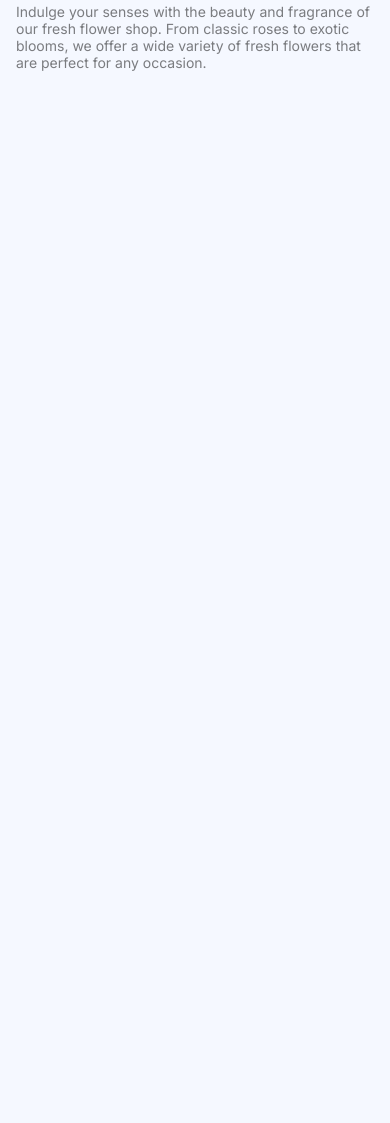
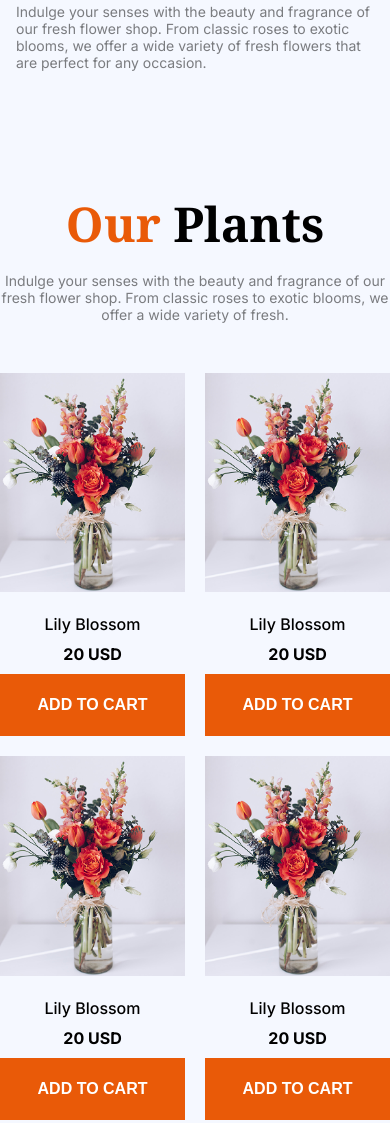
Before and after one commit to tahmidghani/assignment-2-ph, a plain HTML site: page index.html in a window 390 px wide. Shown: the part 536-1659 px from the top of the page. Before the commit the page ends 844 px from the top, so only its background shows below. Drawn offline with Linux system fonts and the light colour scheme.

Commit message:
finished our-plant section and made it responsive for mobile devices

```diff
--- a/index.html
+++ b/index.html
@@ -40,7 +40,7 @@
 			<section class="banner">
 				<div class="banner-content">
 					<h1 class="noto-serif">
-						Always <span id="banner-text-orange">Fresh<br />Flowers</span>
+						Always <span class="text-orange">Fresh<br />Flowers</span>
 					</h1>
 					<p class="regular-text-color">
 						Indulge your senses with the beauty and fragrance of our fresh
@@ -50,6 +50,69 @@
 				</div>
 				<img src="assets/hero-flower.png" alt="" />
 			</section>
+
+			<main>
+				<section class="our-plant">
+					<h2 class="noto-serif section-title">
+						<span class="text-orange">Our</span> Plants
+					</h2>
+					<p class="regular-text-color">
+						Indulge your senses with the beauty and fragrance of our fresh
+						flower shop. From classic roses to exotic blooms, we offer a wide
+						variety of fresh.
+					</p>
+					<div class="plant-container">
+						<div class="plant-item">
+							<img src="assets/sample-flower-image.png" alt="flower picture" />
+							<h4 class="plant-title">Lily Blossom</h4>
+							<h4 class="plant-price">20 USD</h4>
+							<button class="btn-primary">Add to Cart</button>
+						</div>
+						<div class="plant-item">
+							<img src="assets/sample-flower-image.png" alt="flower picture" />
+							<h4 class="plant-title">Lily Blossom</h4>
+							<h4 class="plant-price">20 USD</h4>
+							<button class="btn-primary">Add to Cart</button>
+						</div>
+						<div class="plant-item">
+							<img src="assets/sample-flower-image.png" alt="flower picture" />
+							<h4 class="plant-title">Lily Blossom</h4>
+							<h4 class="plant-price">20 USD</h4>
+							<button class="btn-primary">Add to Cart</button>
+						</div>
+						<div class="plant-item">
+							<img src="assets/sample-flower-image.png" alt="flower picture" />
+							<h4 class="plant-title">Lily Blossom</h4>
+							<h4 class="plant-price">20 USD</h4>
+							<button class="btn-primary">Add to Cart</button>
+						</div>
+						<div class="plant-item">
+							<img src="assets/sample-flower-image.png" alt="flower picture" />
+							<h4 class="plant-title">Lily Blossom</h4>
+							<h4 class="plant-price">20 USD</h4>
+							<button class="btn-primary">Add to Cart</button>
+						</div>
+						<div class="plant-item">
+							<img src="assets/sample-flower-image.png" alt="flower picture" />
+							<h4 class="plant-title">Lily Blossom</h4>
+							<h4 class="plant-price">20 USD</h4>
+							<button class="btn-primary">Add to Cart</button>
+						</div>
+						<div class="plant-item">
+							<img src="assets/sample-flower-image.png" alt="flower picture" />
+							<h4 class="plant-title">Lily Blossom</h4>
+							<h4 class="plant-price">20 USD</h4>
+							<button class="btn-primary">Add to Cart</button>
+						</div>
+						<div class="plant-item">
+							<img src="assets/sample-flower-image.png" alt="flower picture" />
+							<h4 class="plant-title">Lily Blossom</h4>
+							<h4 class="plant-price">20 USD</h4>
+							<button class="btn-primary">Add to Cart</button>
+						</div>
+					</div>
+				</section>
+			</main>
 		</header>
 	</body>
 </html>
--- a/styles/style.css
+++ b/styles/style.css
@@ -27,14 +27,29 @@ header {
 section {
 	margin-bottom: 120px;
 }
-
+/* text sizes */
 p {
 	font-size: 1.375rem;
 }
-
+h2 {
+	font-size: 3rem;
+}
+.section-title {
+	font-weight: 700;
+}
 /* shared styles */
 .regular-text-color {
 	color: rgba(0, 0, 0, 0.5);
+}
+.btn-primary {
+	background-color: #e95a08;
+	border-color: transparent;
+	padding: 20px 20px;
+	font-size: 1rem;
+	font-weight: 600;
+	color: white;
+	text-align: center;
+	text-transform: uppercase;
 }
 /* header styles */
 
@@ -82,8 +97,46 @@ p {
 	text-transform: uppercase;
 	margin-bottom: 12px;
 }
-#banner-text-orange {
+.text-orange {
 	color: #e95a08;
+}
+
+/* our-plant section styles */
+
+.our-plant {
+	text-align: center;
+}
+.our-plant h2 {
+	margin-bottom: 16px;
+}
+.plant-container {
+	display: grid;
+	grid-template-columns: repeat(4, 1fr);
+	gap: 20px;
+	margin-top: 50px;
+}
+.plant-item {
+	display: flex;
+	flex-direction: column;
+	gap: 20px;
+}
+
+.plant-item img {
+	width: 100%;
+	margin-bottom: 10px;
+}
+
+.plant-item .btn-primary {
+	max-width: 100%;
+}
+
+.plant-title {
+	font-size: 1.375rem;
+	font-weight: 500;
+}
+.plant-price {
+	font-size: 1.375rem;
+	font-weight: 700;
 }
 
 /* responsive style for mobile */
@@ -125,4 +178,18 @@ p {
 	.banner img {
 		max-width: 100%;
 	}
+
+	.plant-container {
+		grid-template-columns: repeat(2, 1fr);
+	}
+	.plant-item {
+		gap: 10px;
+	}
+	.plant-title,
+	.plant-price {
+		font-size: 1rem;
+	}
+	.plant-item .btn-primary {
+		padding: 20px 20px;
+	}
 }
```
